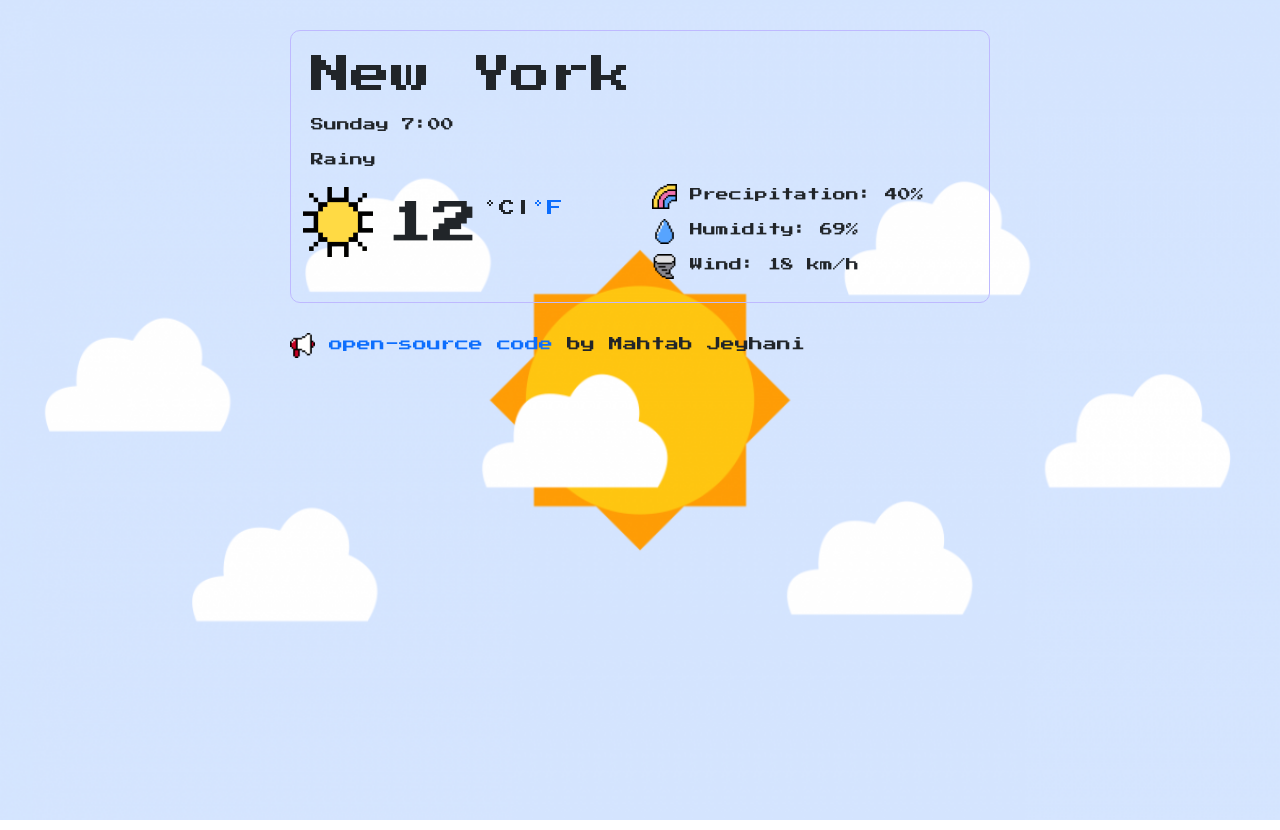
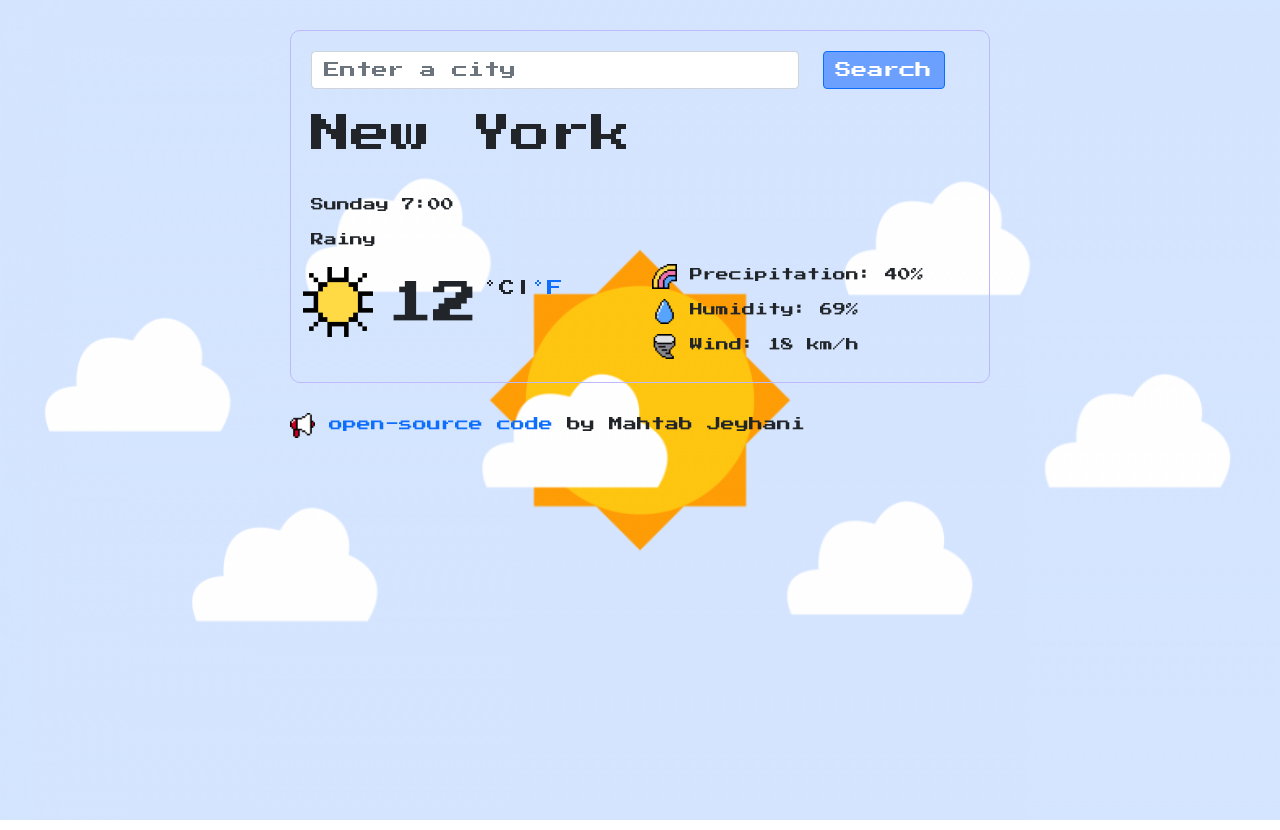
Before and after one commit to Mahtab-Jeyhani/weather-app, a plain HTML site: page index.html in a window 1280 px wide. Drawn offline with nearby package versions, Linux system fonts and the light colour scheme.

Commit message:
add search engine

```diff
--- a/index.html
+++ b/index.html
@@ -15,6 +15,16 @@
 <body>
 <div class="container">
 <div class="weather-app">
+    <form action="" id="search-engine">
+    <div class="row">
+        <div class="col-9">
+        <input type="search" class="form-control" id="exampleFormControlInput1" placeholder="Enter a city">
+    </div>
+        <div class="col-3">
+        <button type="button" class="btn btn-primary">Search</button>
+        </div>
+    </form>
+    </div>
   <h1>New York</h1>
   <ul>
       <li>
--- a/style.css
+++ b/style.css
@@ -67,3 +67,9 @@ li{
     text-decoration: none;
     cursor: url('pics/iconmonstr-rocket-16-32.png'),auto;
 }
+h1{
+    line-height: 90px;
+}
+.btn{
+    background-color: rgb(108, 160, 255);
+}
```
